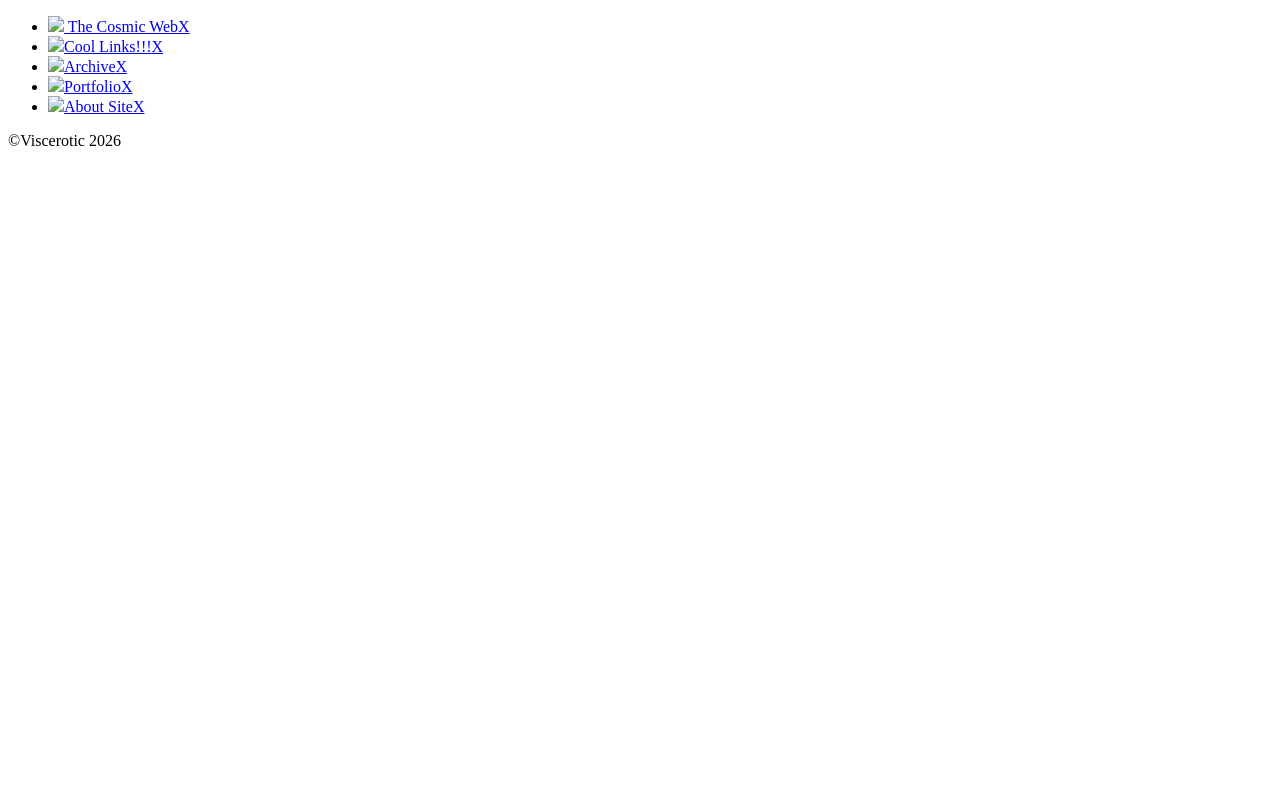
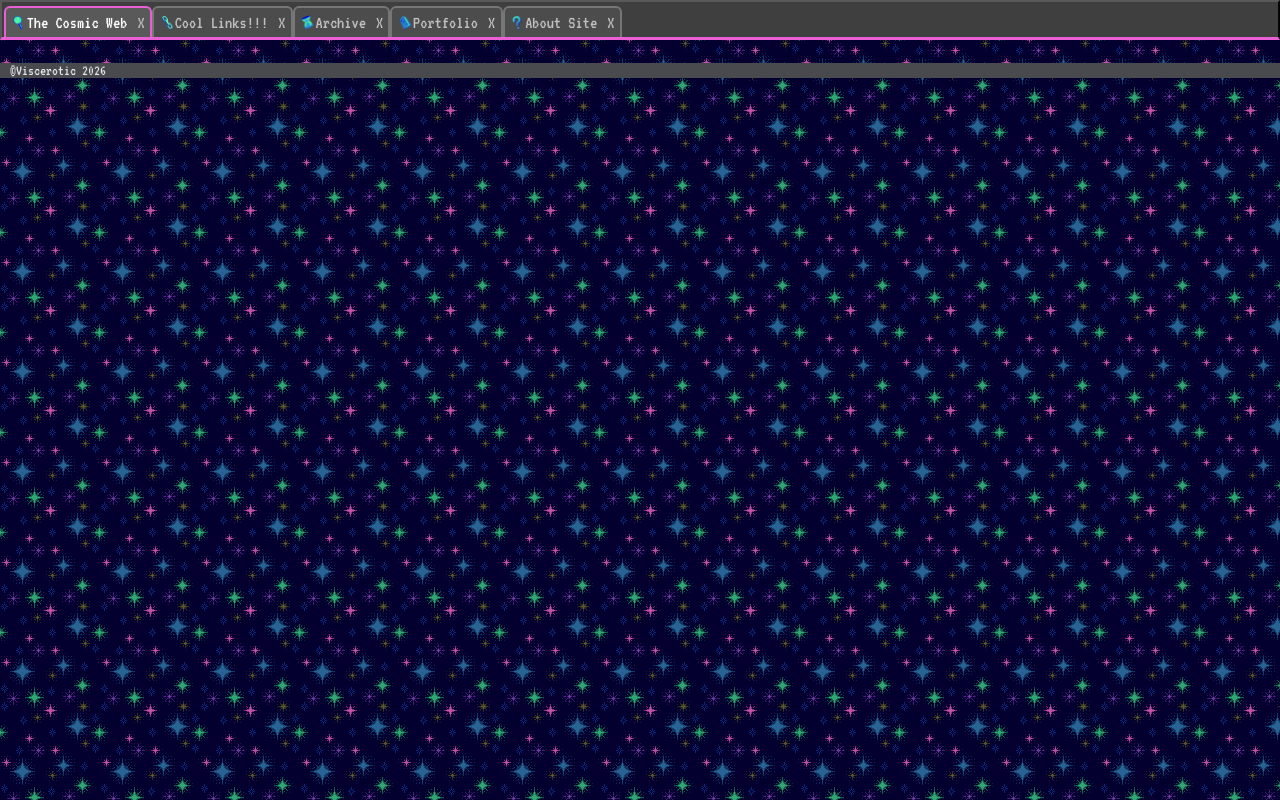
Before and after one commit to viscerotic/viscerotic-site, a plain HTML site: page index.html in a window 1280 px wide. Drawn offline with Linux system fonts and the light colour scheme; the site is published under a folder, as on GitHub Pages, so addresses that start at the root find nothing; a web font is replaced by a local one.

Commit message:
CSS Troubleshooting

```diff
--- a/index.html
+++ b/index.html
@@ -4,9 +4,9 @@
         <meta charset="UTF-8">
         <meta name="viewport" content="width=device-width, initial-scale=1.0">
         <title>Cosmic Web Search</title>
-        <link rel="icon" href="/kicon.png" type="image/x-icon">
-        <link href="/universal.css" rel="stylesheet" type="text/css">
-        <link href="/main.css" rel="stylesheet" type="text/css">
+        <link rel="icon" href="/resources/icon/icon.png" type="image/x-icon">
+        <link href="universal.css" rel="stylesheet" type="text/css">
+        <link href="main.css" rel="stylesheet" type="text/css">
         <link rel="preconnect" href="https://fonts.googleapis.com">
         <link rel="preconnect" href="https://fonts.gstatic.com" crossorigin>
         <link href="https://fonts.googleapis.com/css2?family=Silkscreen:wght@400&family=VT323&family=Bitcount:wght@100..900&family=Rajdhani:wght@700&display=swap" rel="stylesheet">
@@ -16,11 +16,11 @@
         <nav>
         <!--"tabs" nav bar-->
             <ul>
-                <li class="current-page"><a href="index.html"><img src="/resources/icon/search32.png"> The Cosmic Web<span class="X">X</span></a></li>
-                <li><a href="links.html"><img src="/resources/icon/links32.png">Cool Links!!!<span class="X">X</span></a></li>
-                <li><a href="archive.html"><img src="/resources/icon/archive32.png">Archive<span class="X">X</span></a></li>
-                <li><a href="portfolio.html"><img src="/resources/icon/portfolio32.png">Portfolio<span class="X">X</span></a></li>
-                <li><a href="about.html"><img src="/resources/icon/about32.png">About Site<span class="X">X</span></a></li>
+                <li class="current-page"><a href="index.html"><img src="./resources/icon/search32.png"> The Cosmic Web<span class="X">X</span></a></li>
+                <li><a href="links.html"><img src="./resources/icon/links32.png">Cool Links!!!<span class="X">X</span></a></li>
+                <li><a href="archive.html"><img src="./resources/icon/archive32.png">Archive<span class="X">X</span></a></li>
+                <li><a href="portfolio.html"><img src="./resources/icon/portfolio32.png">Portfolio<span class="X">X</span></a></li>
+                <li><a href="about.html"><img src="./resources/icon/about32.png">About Site<span class="X">X</span></a></li>
             </ul>
             <section class="musicplayer">
 
```
